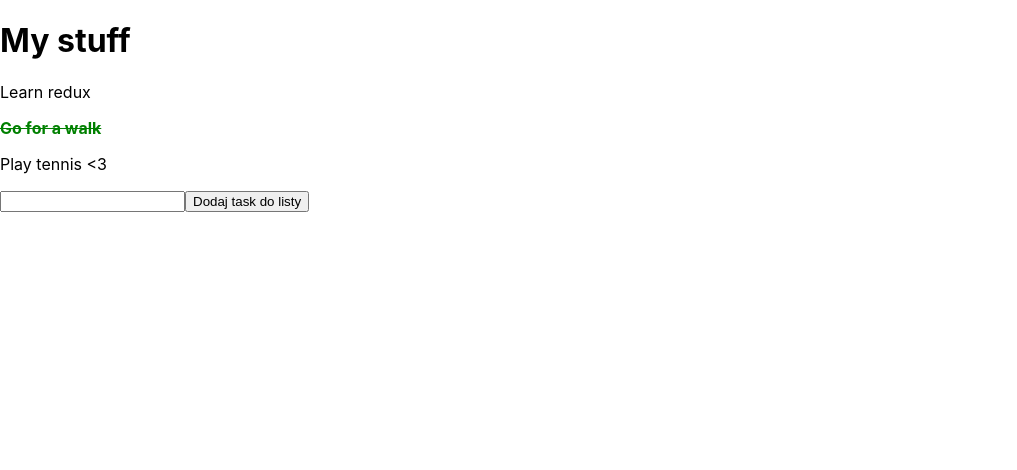
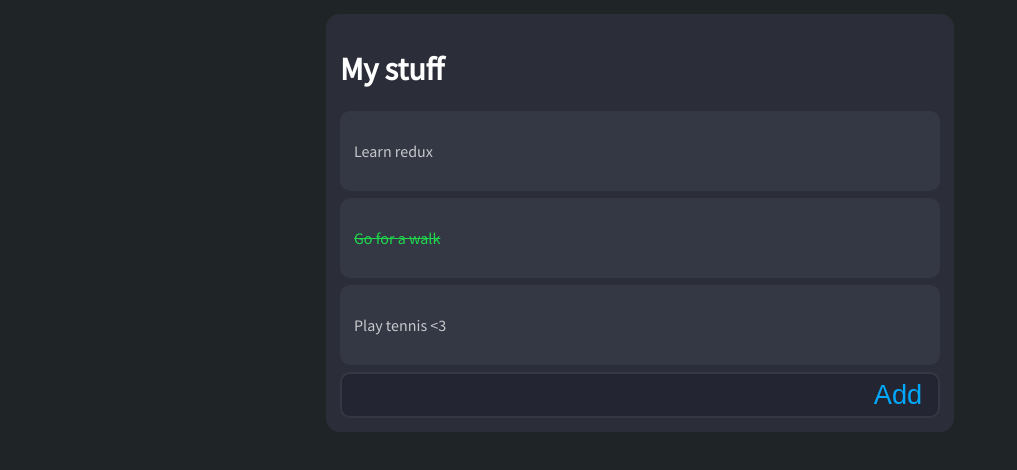
Before and after one commit to lukasz-klekner/podstawy-react-js, a React (Create React App) app: page / in a window 1280 px wide. Shown: the top 470 px of the page, without its empty margins (0-1017 px from the left). Built offline with nearby package versions, Linux system fonts and the light colour scheme.

Commit message:
added styled-components and basic view

```diff
--- a/package.json
+++ b/package.json
@@ -9,6 +9,7 @@
     "react": "^17.0.2",
     "react-dom": "^17.0.2",
     "react-scripts": "4.0.3",
+    "styled-components": "^5.3.0",
     "web-vitals": "^1.1.1"
   },
   "scripts": {
--- a/src/components/ToDoForm.js
+++ b/src/components/ToDoForm.js
@@ -1,8 +1,42 @@
+import styled from 'styled-components';
+
+const Button = styled.button`
+  background: #232632;
+  color: #00a7fa;
+  width: 80px;
+  height: 32px;
+  font-size: 1.7em;
+  border: 0px;
+  display: flex;
+  justify-content: center;
+  align-items: center;
+`;
+
+const TextInput = styled.input`
+  padding: 5px;
+  font-size: .7em;
+  background: #232632;
+  color: #d3d4d6;
+  width: 100%;
+  margin-right: 7px;
+  border: 0px;
+  -webkit-appearance: none;
+`;
+
+const Container = styled.div`
+  display: flex;
+  justify-content: space-between;
+  border: 2px solid #343744;
+  background: #232632;
+  border-radius: 10px;
+  padding: 5px;
+`
+
 const ToDoForm = ({ draft, onSubmit, onChange }) => (
-    <>
-    <input type="text" value={draft} onChange={onChange} />
-    <button onClick={onSubmit}>Dodaj task do listy</button>
-    </>
+    <Container>
+    <TextInput type="text" value={draft} onChange={onChange} />
+    <Button onClick={onSubmit}>Add</Button>
+    </Container>
 )
 
 export default ToDoForm;
--- a/src/components/ToDoItem.js
+++ b/src/components/ToDoItem.js
@@ -1,4 +1,14 @@
 import { Component } from 'react';
+import styled from 'styled-components'
+
+const Item = styled.div`
+  background: #343744;
+  border-radius: 10px;
+  padding: 14px;
+  margin-bottom: 7px;
+  color: ${props => props.done ? '#1fd84d' : '#c7c8cb'};
+  text-decoration: ${props => props.done ? 'line-through' : 'auto'};
+`
 
 class ToDoItem extends Component {
     static defaultProps = {
@@ -20,9 +30,9 @@
       const {done} = this.state;
 
       return (
-        <div onClick={this.toggleDone} className={done ? 'doneToDo': ''}>
+        <Item onClick={this.toggleDone} done={done}>
           <p>{text}</p>
-        </div>
+        </Item>
       )
     }
   }
--- a/src/components/ToDoList.js
+++ b/src/components/ToDoList.js
@@ -1,7 +1,22 @@
 import { Component } from 'react';
+import styled from 'styled-components';
 
 import ToDoItem from './ToDoItem';
 import ToDoForm from './ToDoForm';
+
+const Container = styled.div`
+    background: #2b2e39;
+    margin: 0 auto;
+    width: 80%;
+    max-width: 600px;
+    padding: 14px;
+    border-radius: 14px;
+    margin-top: 14px;
+`
+
+const Header = styled.h1`
+    color: #fff;
+`
 
 class ToDoList extends Component {
     static defaultProps ={
@@ -34,15 +49,15 @@
       const { tasks, draft } = this.state;
 
       return (
-        <div>
-          <h1>{this.props.title}</h1>
+        <Container>
+          <Header>{this.props.title}</Header>
           {tasks.map(task => <ToDoItem key={task.text} task={task} />)}
           <ToDoForm
             onSubmit={this.addNewTask}
             onChange={this.updateDraft}
             draft={draft}
           />
-        </div>
+        </Container>
       )
     }
   }
--- a/src/index.css
+++ b/src/index.css
@@ -1,13 +1,9 @@
+@import url("https://fonts.googleapis.com/css2?family=Source+Sans+Pro:wght@400&display=swap");
+
 body {
   margin: 0;
-  font-family: -apple-system, BlinkMacSystemFont, 'Segoe UI', 'Roboto', 'Oxygen',
-    'Ubuntu', 'Cantarell', 'Fira Sans', 'Droid Sans', 'Helvetica Neue',
-    sans-serif;
-  -webkit-font-smoothing: antialiased;
-  -moz-osx-font-smoothing: grayscale;
+  padding: 0;
+  font-family: "Source Sans Pro", sans-serif;
+  background: #1f2427;
+  color: #fff;
 }
-
-code {
-  font-family: source-code-pro, Menlo, Monaco, Consolas, 'Courier New',
-    monospace;
-}
```
Also changed, not shown: 1 other file (tests, documents, lock files or other folders).
